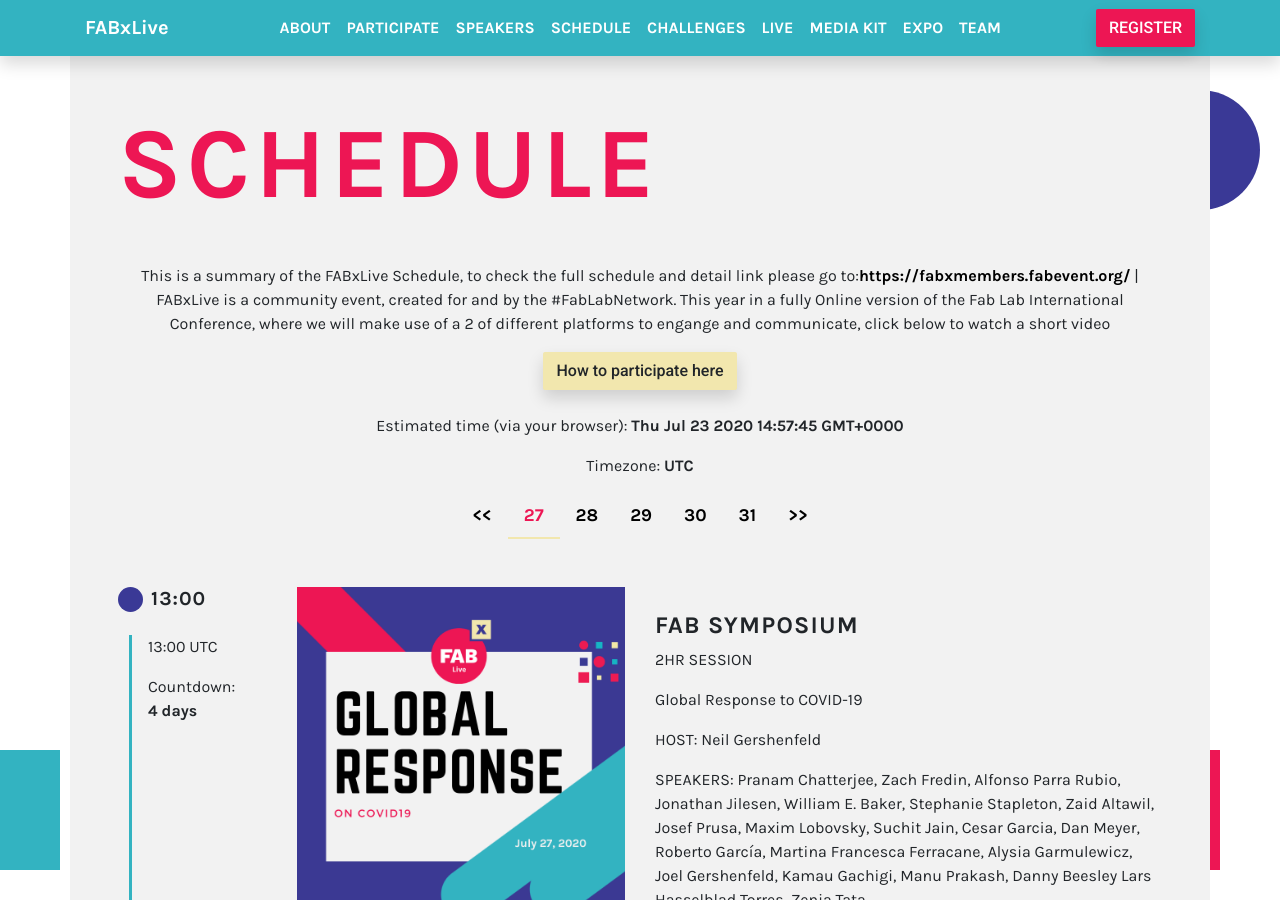
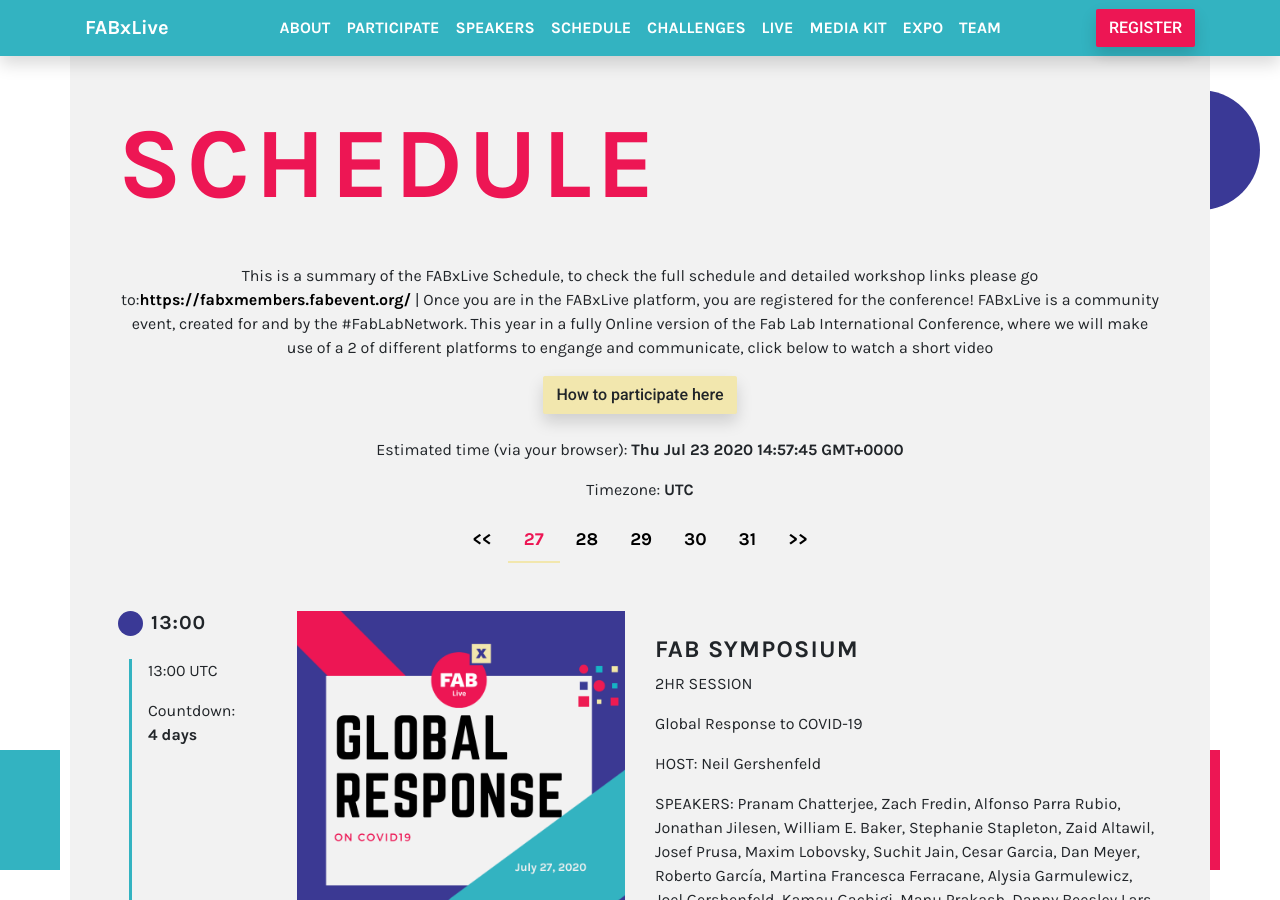
Before and after one commit to fabfoundation/fabxlive2020, a Jekyll site: the page built from schedule.html, in a window 1280 px wide and 900 px high. Built offline with Jekyll 4.4.1, drawn with Linux system fonts in a browser that asks for light colours; nearby versions of some CDN libraries.

Commit message:
Update schedule.html

```diff
--- a/schedule.html
+++ b/schedule.html
@@ -7,7 +7,7 @@
 <section class="text-center">
   <h1 class="text-red text-left">SCHEDULE</h1>
   <p>
-  This is a summary of the FABxLive Schedule, to check the full schedule and detail link please go to:<a href="https://fabxmembers.fabevent.org/" target="_blank">https://fabxmembers.fabevent.org/</a> | FABxLive is a community event, created for and by the #FabLabNetwork. This year in a fully Online version of the Fab Lab International Conference, where we will make use of a 2 of different platforms to engange and communicate, click below to watch a short video
+  This is a summary of the FABxLive Schedule, to check the full schedule and detailed workshop links please go to:<a href="https://fabxmembers.fabevent.org/" target="_blank">https://fabxmembers.fabevent.org/</a> | Once you are in the FABxLive platform, you are registered for the conference! FABxLive is a community event, created for and by the #FabLabNetwork. This year in a fully Online version of the Fab Lab International Conference, where we will make use of a 2 of different platforms to engange and communicate, click below to watch a short video
   </p>
 
   <div class="text-center">
```
